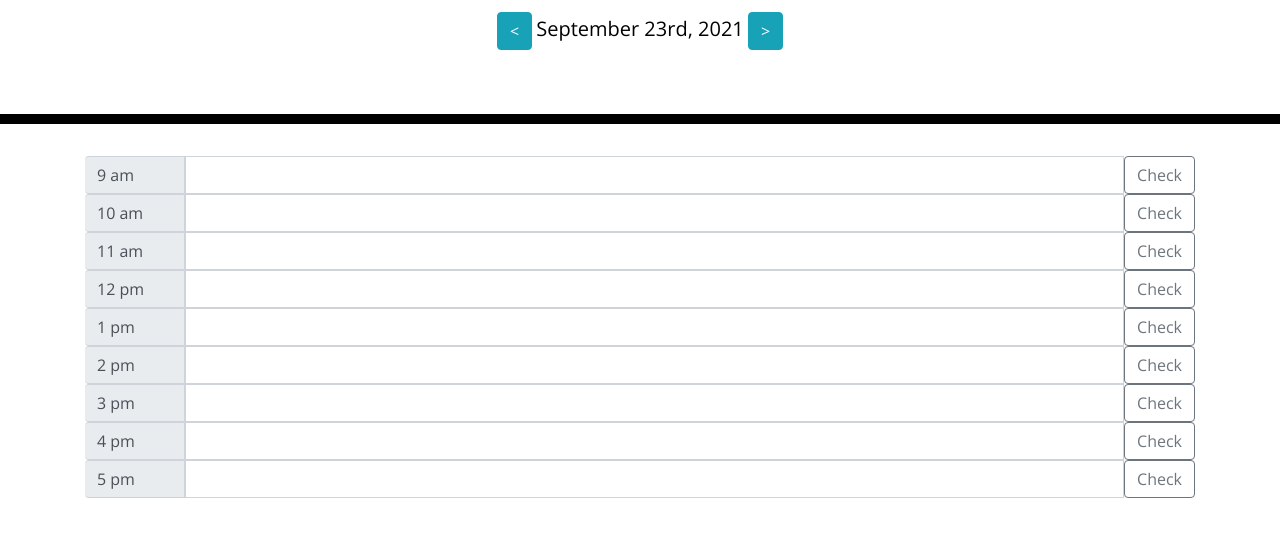
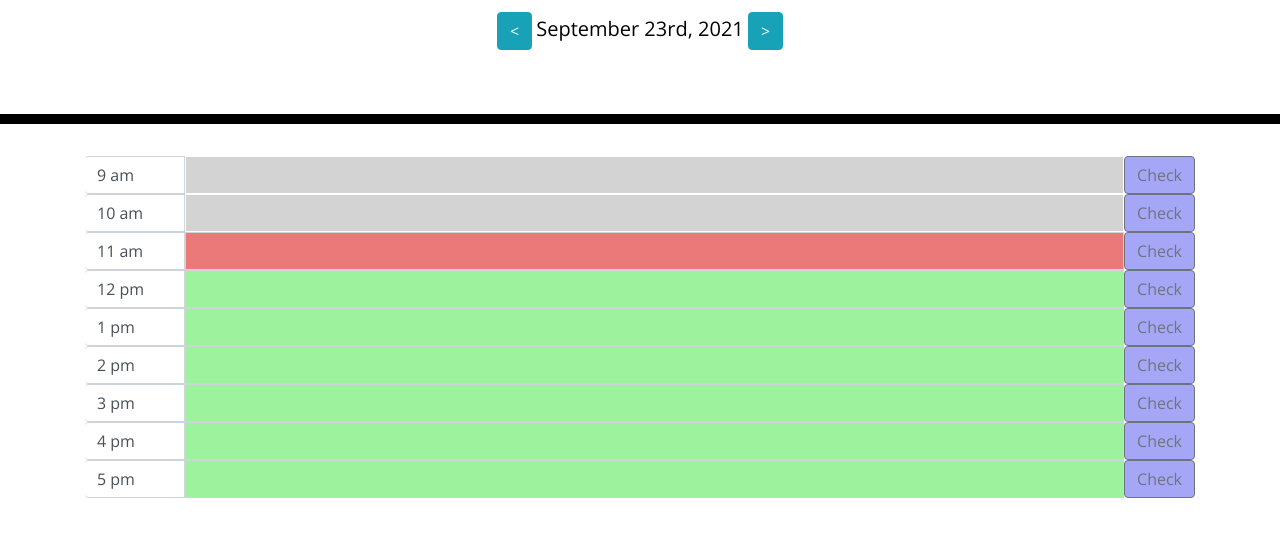
Before and after one commit to altugcakmakci/day_planner, a plain HTML site: page index.html in a window 1280 px wide. Shown: the part 182-718 px from the top of the page. Drawn offline with nearby package versions, Linux system fonts and the light colour scheme.

Commit message:
timeblocks colors added

```diff
--- a/script.js
+++ b/script.js
@@ -25,12 +25,14 @@ $('#nextDay').on('click', function () {
 
 // Add timeblocks
 function addTImeblocks(){
+    let currentHour = 11; //moment().format("H");
+    console.log(currentHour);
     let container = $(".container");
     for(let i = 9;i<18;i++){
         let thisHour = moment(i,"H");
         console.log(thisHour);
         let newBlock = $('<div>');
-        newBlock.addClass("input-group mb-0");
+        newBlock.addClass("input-group mb-0 calanderLine");
 
         let newLine = $('<div>');
         newLine.addClass("input-group-prepend m-0");
@@ -41,10 +43,16 @@ function addTImeblocks(){
         newBlock.append(newLine);
         let newInput = $('<input>');
         newInput.attr("type","text");
-        newInput.addClass("form-control");
+        if (currentHour<i){
+            newInput.addClass("form-control futureHour");
+        } else if (currentHour===i){
+            newInput.addClass("form-control currentHour");
+        } else {
+            newInput.addClass("form-control pastHour");
+        }
         newBlock.append(newInput);
         let newButton = $('<button>');
-        newButton.addClass("btn btn-outline-secondary");
+        newButton.addClass("btn btn-outline-secondary calanderButton");
         newButton.attr("type","button");
         newButton.text("Check");
         newBlock.append(newButton);
--- a/style.css
+++ b/style.css
@@ -70,6 +70,28 @@ textarea {
   transition: all 0.3s ease-in-out;
 }
 
+.calanderLine:hover {
+  background-color: lightgreen;
+}
+
 .hourName {
   width: 100px;
+  background-color: white;
 }
+
+.pastHour {
+  background-color: lightgrey;
+  border-color: white;
+}
+
+.currentHour {
+  background-color: rgb(235, 121, 121);
+}
+
+.futureHour {
+  background-color: rgb(157, 243, 157);
+}
+
+.calanderButton {
+  background-color: rgb(166, 166, 247);
+}
```
